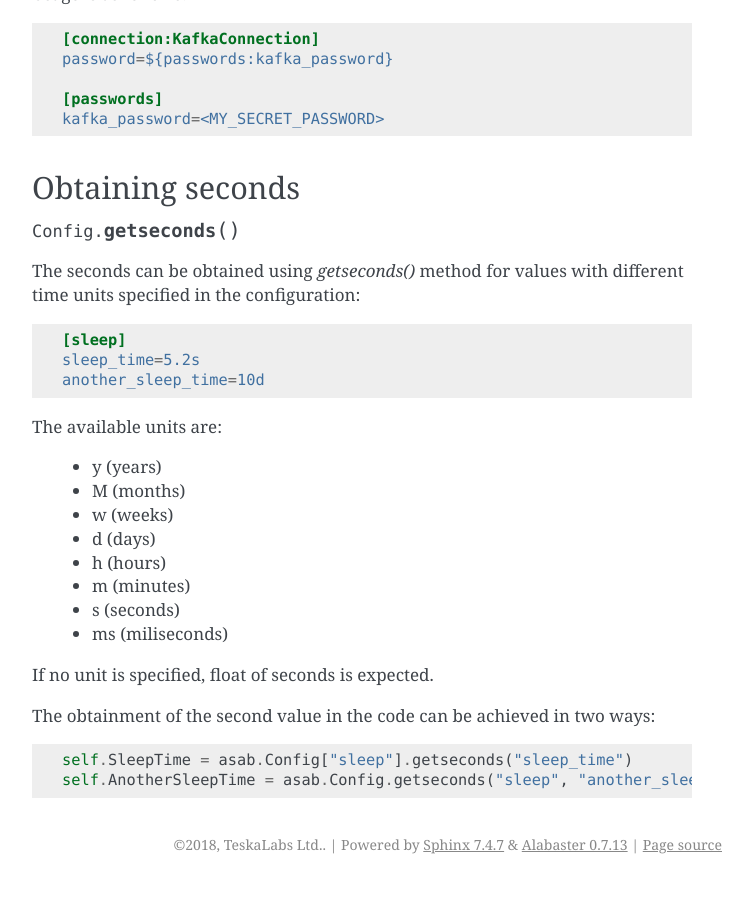
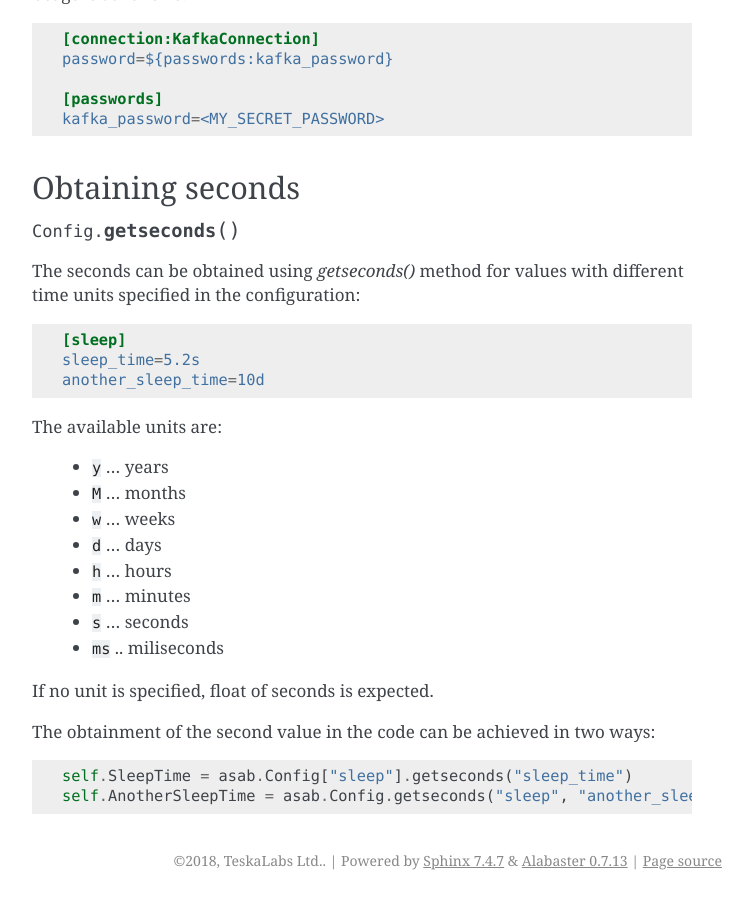
Before and after one commit to TeskaLabs/asab, a Sphinx documentation site: the page built from doc/asab/config.rst, in a window 1280 px wide and 900 px high, scrolled down 3035 px. Shown: the whole window, without its empty margins (388-1141 px from the left). Built offline with Sphinx 7.4.7, drawn with Linux system fonts in a browser that asks for light colours.

```diff
--- a/doc/asab/config.rst
+++ b/doc/asab/config.rst
@@ -188,14 +188,14 @@ units specified in the configuration:
 
 The available units are:
 
-  * y (years)
-  * M (months)
-  * w (weeks)
-  * d (days)
-  * h (hours)
-  * m (minutes)
-  * s (seconds)
-  * ms (miliseconds)
+  * ``y`` ... years
+  * ``M`` ... months
+  * ``w`` ... weeks
+  * ``d`` ... days
+  * ``h`` ... hours
+  * ``m`` ... minutes
+  * ``s`` ... seconds
+  * ``ms`` .. miliseconds
 
 If no unit is specified, float of seconds is expected.
 
```
